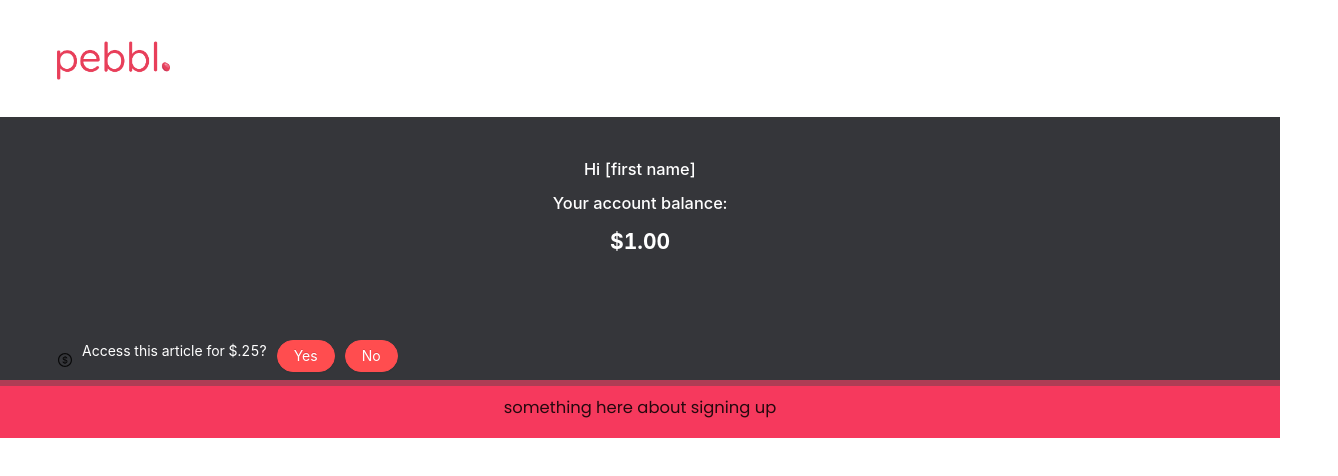
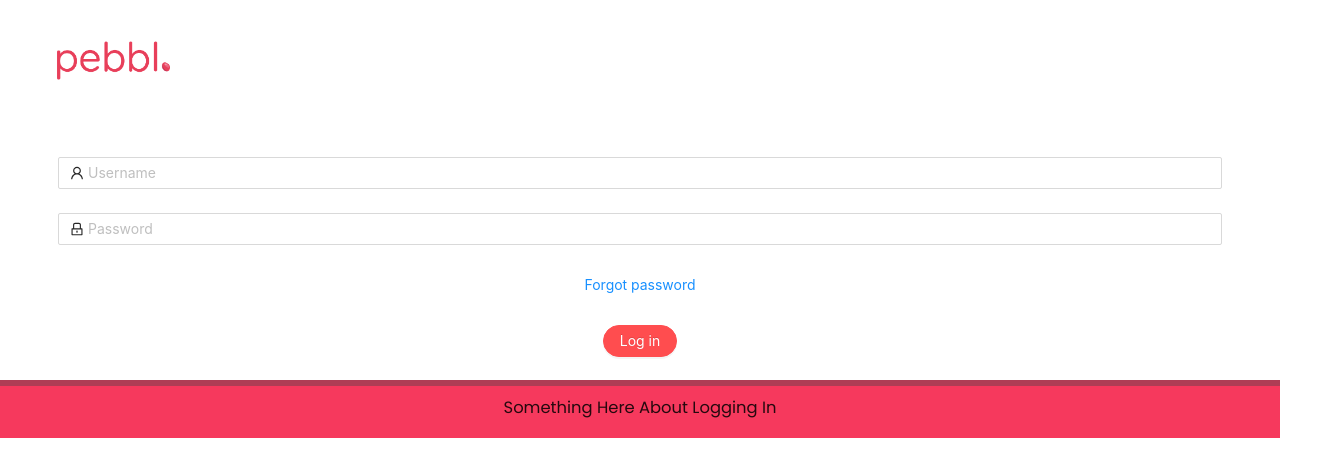
Before and after one commit to changdaniel/chrome-extension, a React (Create React App) app: page / in a window 1280 px wide. Shown: the top 476 px of the page, 1338 px wide, since content can reach past the window. Built offline with nearby package versions, Linux system fonts and the light colour scheme.

Commit message:
Routing and user demo

```diff
--- a/src/App.js
+++ b/src/App.js
@@ -1,36 +1,55 @@
-import React from 'react';
+import React, {useState} from 'react';
 import logo from './logo.png';
 import './App.css';
+// import { Layout} from 'antd';
 
+// const { Header, Content, Footer } = Layout;
 import Signup from './components/signup';
 import Login from './components/login';
 import Home from './components/home';
 import ConfirmPay from './components/confirm-pay';
 
-function App() {
-  return (
+const Wrapper = (props) => (
+  <div class="App">
+    <header className="App-header">{props.header}</header>
+    <body className="App-body">{props.body}</body>
+    <footer className="App-footer">{props.footer}</footer>
+  </div>
 
-    <div className="App">
+);
 
-      <header className="App-header">
+const App = () => {
 
-        <img src={logo} className="App-logo"></img>
+  const [screen, setScreen] = useState(0)
+  const progessScreen = () => setScreen(screen  + 1)
+  const header = <img src={logo} className="App-logo"></img>
 
-      </header>
+  let body;
+  let footer;
 
-      <body className="App-body"
-            style={{backgroundColor: '#35363a'}}
-      >
-        <Home/>
-        <ConfirmPay/>
-      </body>
+  if(screen == 0){
+    body = <Login onClick={progessScreen}/>
+    footer = <h3 color="white">Something Here About Logging In</h3>
+  }
+  else if (screen == 1){
+    body = <div><Home/><ConfirmPay onClick={progessScreen}/></div>
+    footer = <h3 color="white">Something Here about Confirming</h3>
 
-      <footer className="App-footer">
-        <h3 color="white">something here about signing up</h3>
-      </footer>
+  }
+  else if (screen == 2) {
+    body = <Home/>
+    footer = <h3 color="white">Something Here about Balance</h3>
+  }
 
-    </div>
-  );
+  return(
+  <Wrapper
+    header = {header}
+    body = {body}
+    footer = {footer}
+    />
+  )
+
 }
 
+
 export default App;
--- /dev/null
+++ b/src/components/body.js
@@ -0,0 +1 @@
+import React from 'react';
--- a/src/components/confirm-pay.js
+++ b/src/components/confirm-pay.js
@@ -4,14 +4,14 @@ import { DollarCircleOutlined } from '@ant-design/icons'
 import 'antd/dist/antd.css';
 import './confirm-pay.css'
 
-function ConfirmPay() {
+function ConfirmPay(props) {
 
     return(
 
         <div className = "confirm-span">
             <DollarCircleOutlined />
             <p> Access this article for $.25?</p>
-            <Button shape='round' type='danger'>Yes</Button>
+            <Button shape='round' type='danger' onClick={props.progessScreen}>Yes</Button>
             <Button shape='round' type='danger'>No</Button>
         </div>
     )
--- a/src/components/home.css
+++ b/src/components/home.css
@@ -1,3 +1,3 @@
 .home-text{
-    color:white
+    color:black
 }
--- a/src/components/login.js
+++ b/src/components/login.js
@@ -3,11 +3,13 @@ import { Form, Input, Button} from 'antd';
 import { UserOutlined, LockOutlined } from '@ant-design/icons';
 import 'antd/dist/antd.css';
 
-function Login() {
+function Login(props) {
 
     const onFinish = values => {
+        props.onClick()
         console.log('Received values of form: ', values);
       };
+
 
     return(
         <div className="signup-container">
```
Also changed, not shown: 18 other files (tests, documents, lock files or other folders).
